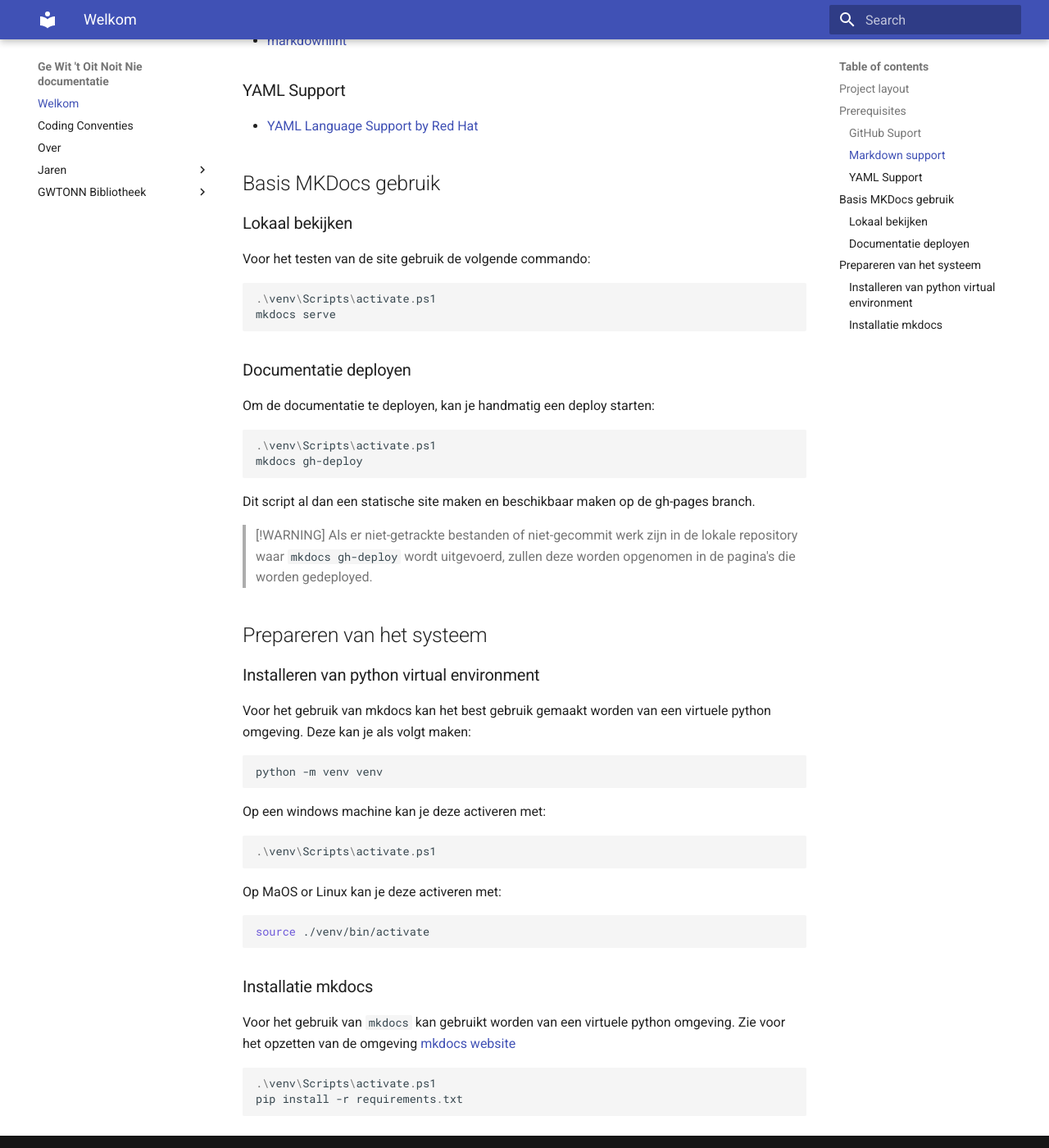
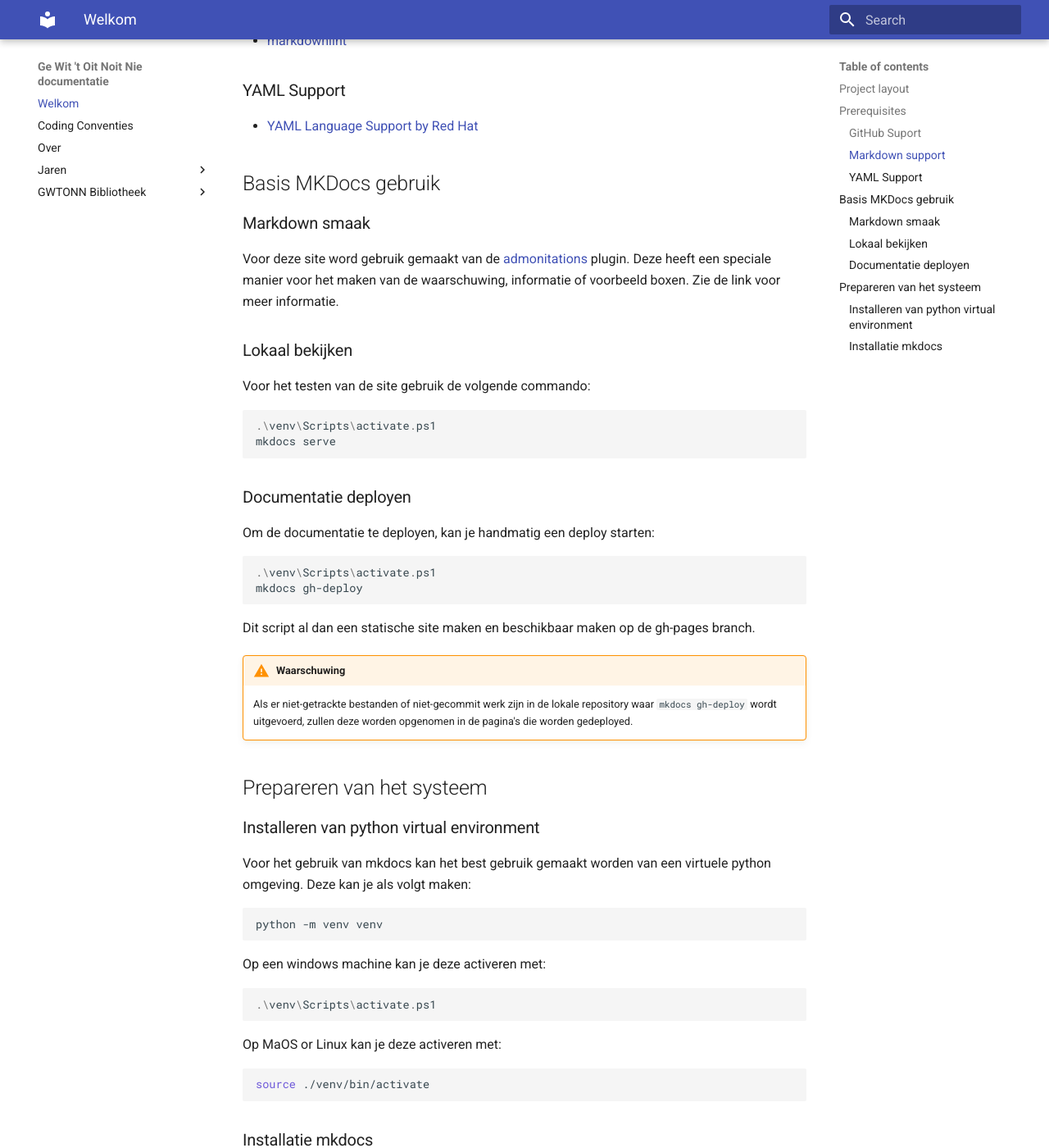
Before and after one commit to Ge-Wit-t-Oit-Noit-Nie/documentation, an MkDocs documentation site: the page built from docs/index.md, in a window 1280 px wide and 1400 px high, scrolled down 910 px. Shown: the whole window at 82% size. Built offline with MkDocs 1.6.1 and Material for MkDocs 9.7.7, drawn with Linux system fonts in a browser that asks for light colours.

Commit message:
Kleine update op index.md

````diff
--- a/docs/index.md
+++ b/docs/index.md
@@ -40,6 +40,10 @@ Verder worden de volgende extenties aangeraden voor VSCode:
 
 ## Basis MKDocs gebruik
 
+### Markdown smaak
+
+Voor deze site word gebruik gemaakt van de [admonitations](https://jimandreas.github.io/mkdocs-material/reference/admonitions/) plugin. Deze heeft een speciale manier voor het maken van de waarschuwing, informatie of voorbeeld boxen. Zie de link voor meer informatie.
+
 ### Lokaal bekijken
 
 Voor het testen van de site gebruik de volgende commando:
@@ -60,8 +64,8 @@ mkdocs gh-deploy
 
 Dit script al dan een statische site maken en beschikbaar maken op de gh-pages branch.
 
-> [!WARNING]
-> Als er niet-getrackte bestanden of niet-gecommit werk zijn in de lokale repository waar ```mkdocs gh-deploy``` wordt uitgevoerd, zullen deze worden opgenomen in de pagina's die worden gedeployed.
+!!! Warning "Waarschuwing"
+    Als er niet-getrackte bestanden of niet-gecommit werk zijn in de lokale repository waar ```mkdocs gh-deploy``` wordt uitgevoerd, zullen deze worden opgenomen in de pagina's die worden gedeployed.
 
 ## Prepareren van het systeem
 
````
